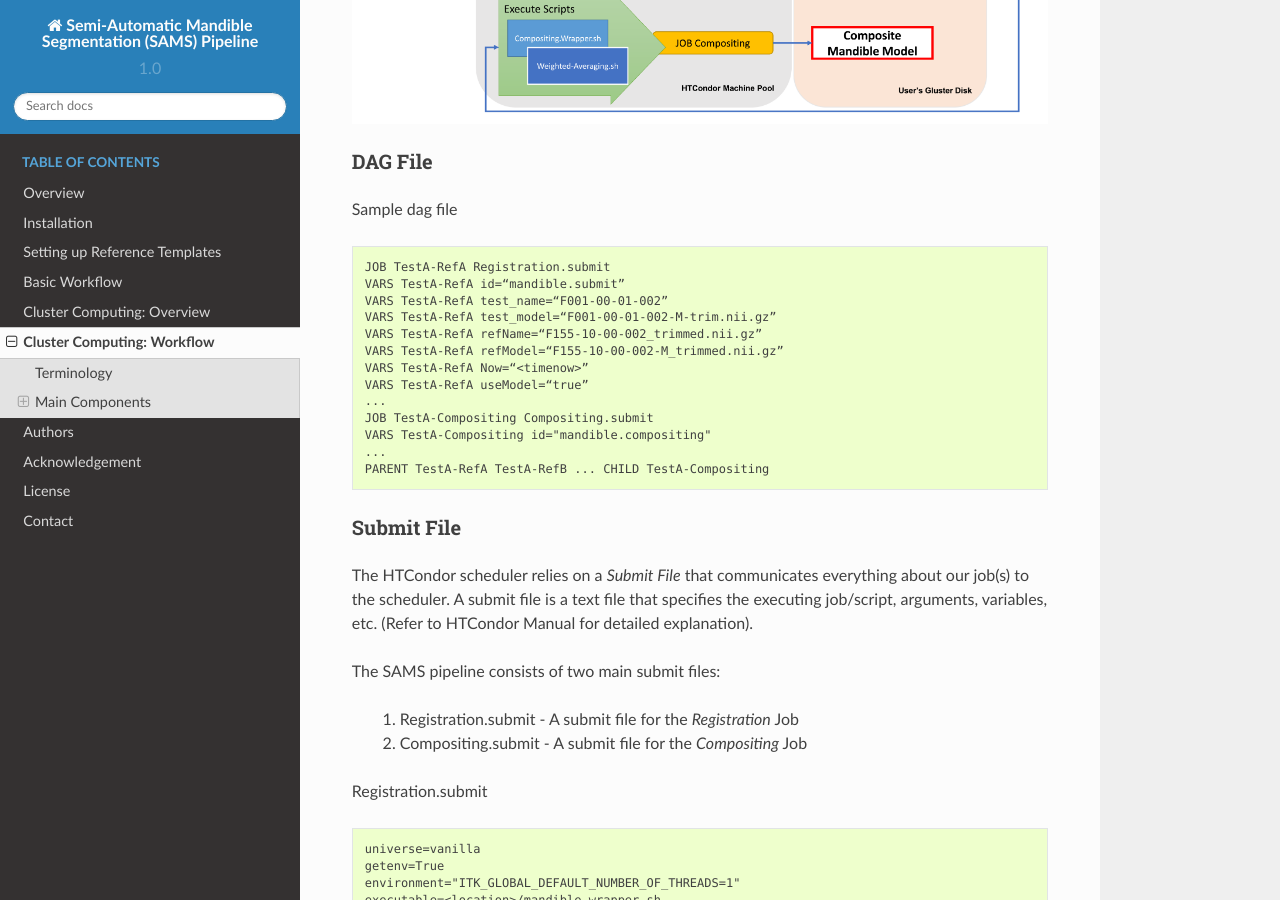
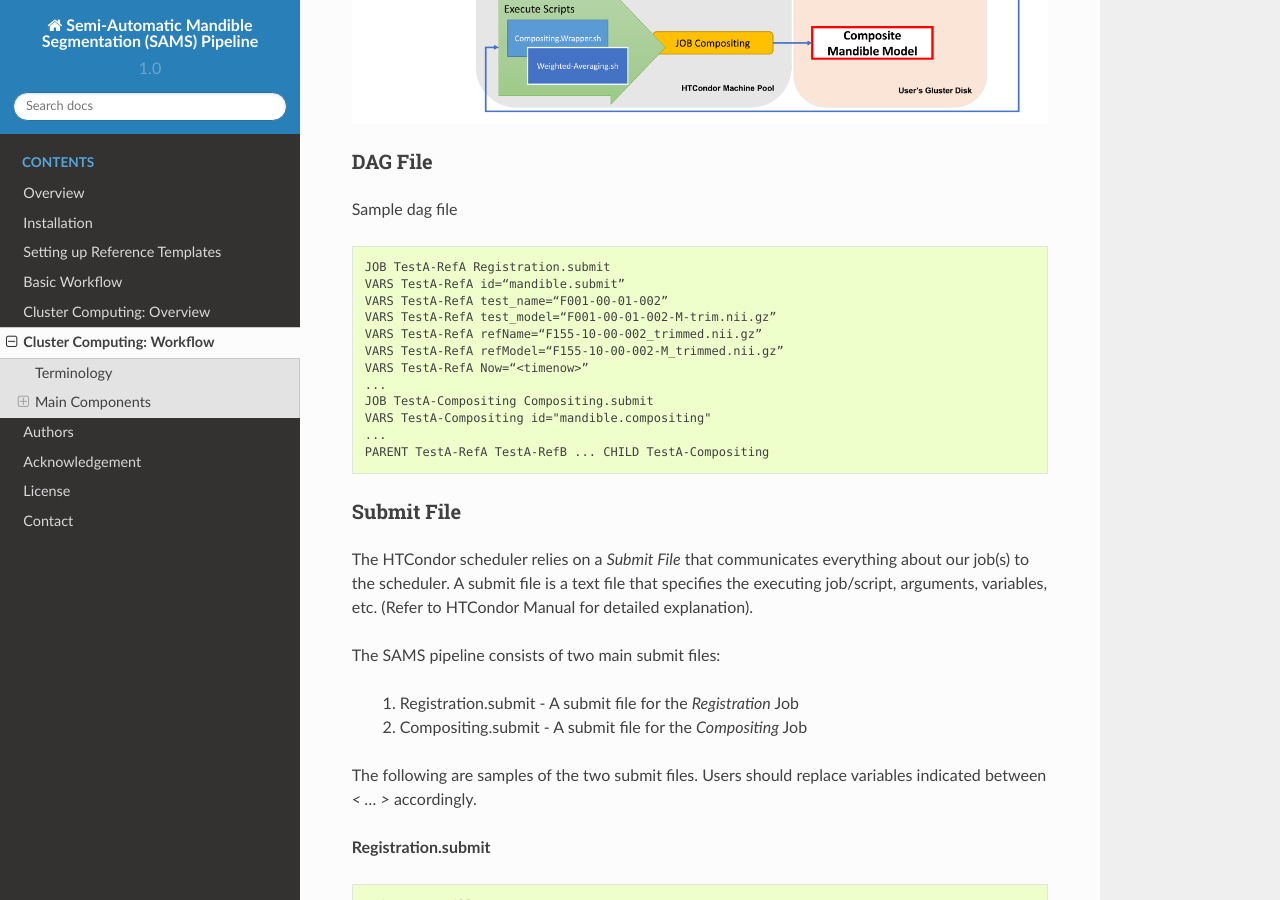
Before and after one commit to ychuang6/sams-documentation, a Sphinx documentation site: the page built from source/chtcworkflow.rst, in a window 1280 px wide and 900 px high, scrolled down 2645 px. Built offline with Sphinx 7.4.7 and the Read the Docs theme 2.0.0, drawn with Linux system fonts in a browser that asks for light colours; some of the changed text lies outside the part shown.

Commit message:
modified:   build/doctrees/chtcworkflow.doctree 	modified:   build/doctrees/environment.pickle 	modified:   build/doctrees/index.doctree 	modified:   build/html/_sources/chtcworkflow.rst.txt 	modified:   build/html/_sources/index.rst.txt 	modified:   build/html/chtcworkflow.html 	modified:   build/html/genindex.html 	modified:   build/html/index.html 	modified:   build/html/search.html 	modified:   build/html/searchindex.js 	modified:   source/chtcworkflow.rst 	modified:   source/index.rst

```diff
--- a/source/chtcworkflow.rst
+++ b/source/chtcworkflow.rst
@@ -101,7 +101,6 @@ Sample dag file ::
         VARS TestA-RefA refName=“F155-10-00-002_trimmed.nii.gz”
         VARS TestA-RefA refModel=“F155-10-00-002-M_trimmed.nii.gz”
         VARS TestA-RefA Now=“<timenow>”
-        VARS TestA-RefA useModel=“true”
         ...
         JOB TestA-Compositing Compositing.submit
         VARS TestA-Compositing id="mandible.compositing"
@@ -119,7 +118,9 @@ The SAMS pipeline consists of two main submit files:
  1) Registration.submit - A submit file for the *Registration* Job
  2) Compositing.submit - A submit file for the *Compositing* Job
 
-Registration.submit ::
+The following are samples of the two submit files. Users should replace variables indicated between *< ... >* accordingly.
+
+**Registration.submit** ::
 
         universe=vanilla
         getenv=True
@@ -146,8 +147,7 @@ Registration.submit ::
 
         queue
 
-
-Compositing.submit ::
+**Compositing.submit** ::
 
         universe=vanilla
         getenv=True
@@ -212,3 +212,6 @@ Scripts used are ::
         mandible.unpack.sh
 
 The executing script here will consist of commands specified in `Basic Workflow/Automatic Segmentation and Compositing/Compositing <http://samsdoc.readthedocs.io/en/latest/pipeline.html#compositing>`_ section.
+
+
+*Samples scripts will be provided here in late July*
--- a/source/index.rst
+++ b/source/index.rst
@@ -13,9 +13,11 @@ This semi-automatic mandible segmentation (SAMS) pipeline was developed at our `
 
 The purpose of this documentation is to provide the background and a walkthrough of the SAMS pipeline.
 
+Table of Contents
+=================
 
 .. toctree::
-   :caption: Table of Contents
+   :caption: Contents
    :maxdepth: 3
 
    overview
```
Also changed, not shown: 10 other files.
